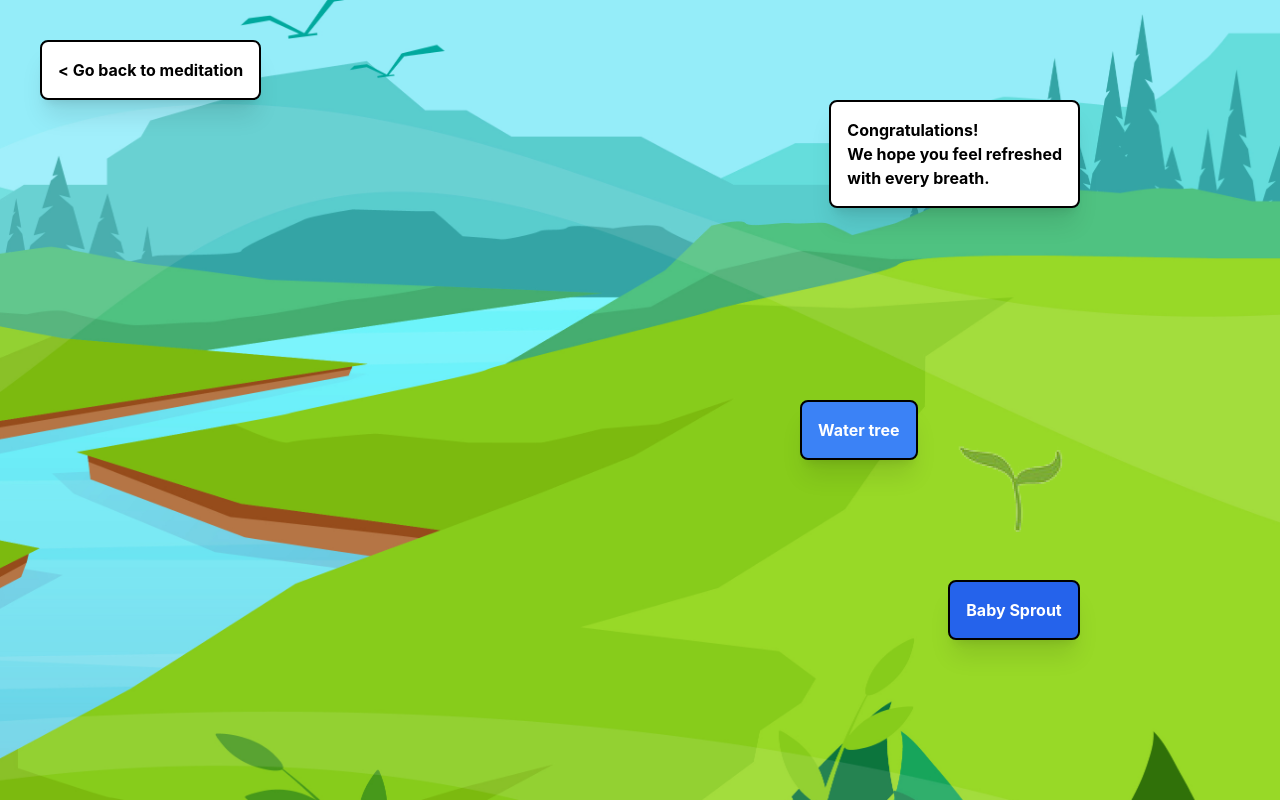
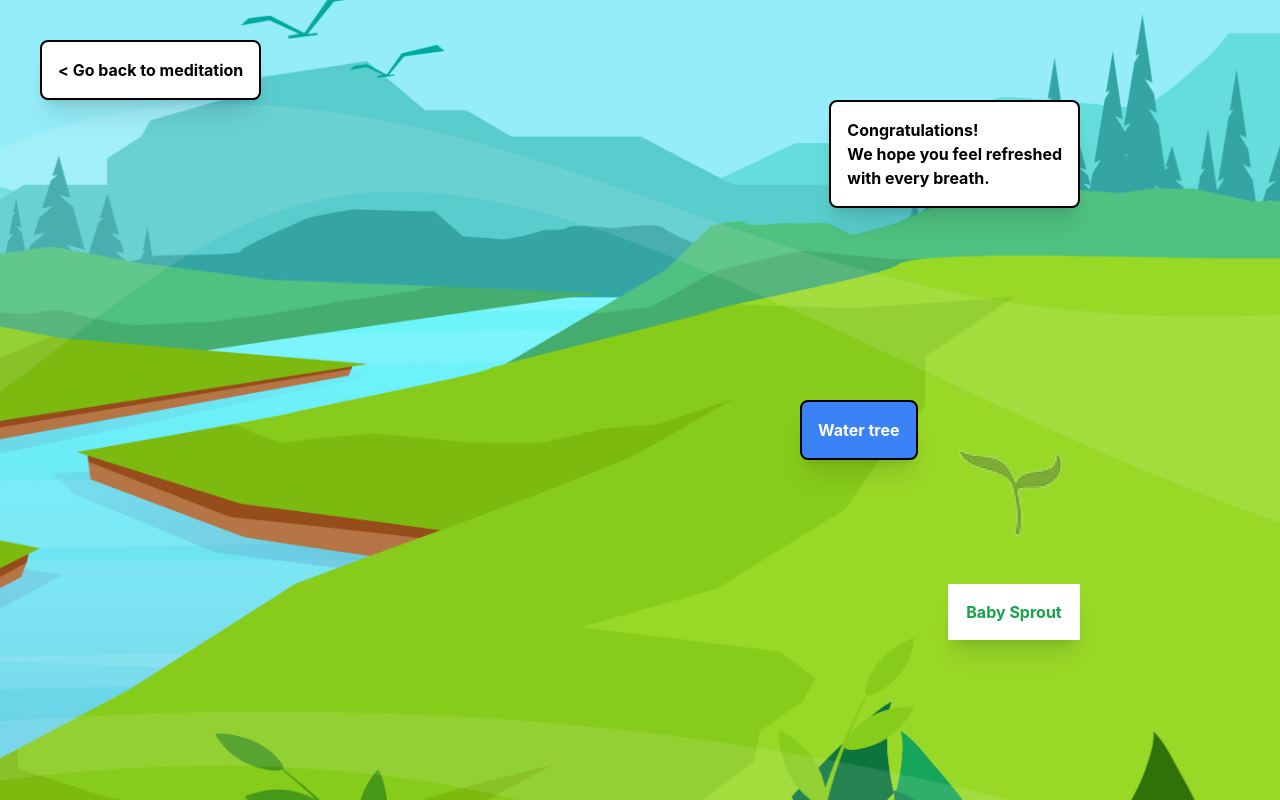
Before and after one commit to qvd808/journey-hack, a React (Create React App) app: page /watering in a window 1280 px wide. Built offline with nearby package versions, Linux system fonts and the light colour scheme.

Commit message:
Update UI

```diff
--- a/src/screen/WateringPage.js
+++ b/src/screen/WateringPage.js
@@ -99,7 +99,7 @@ const WateringPage = () => {
       <div className="absolute bottom-40 right-60">
         <div className="relative bottom-500 left-10">
           <img src={treeImagePath}></img>
-          <p className="relative bottom-500 left-0 font-bold text-white border-2 border-black rounded-lg shadow-xl p-4 bg-blue-600 text-center">{treeName[indexTree]}</p>
+          <p className="relative bottom-500 left-0 font-bold text-green-600 shadow-xl p-4 bg-white text-center">{treeName[indexTree]}</p>
         </div>
       </div>
     </div>
```
